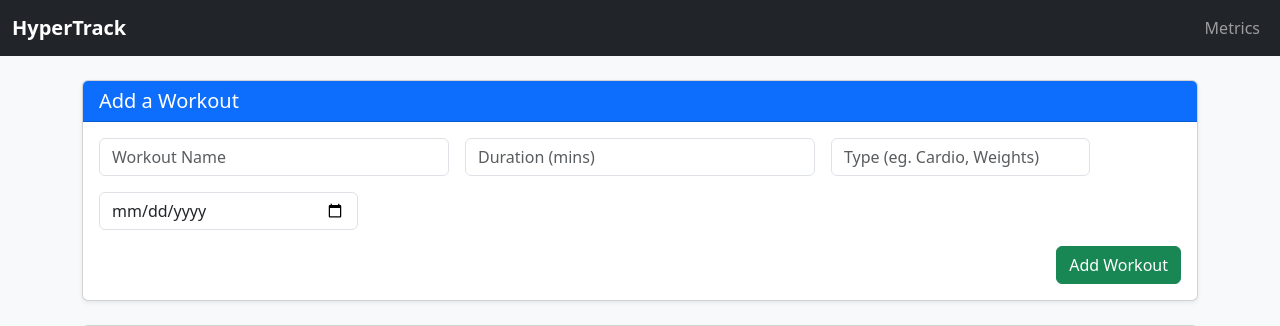
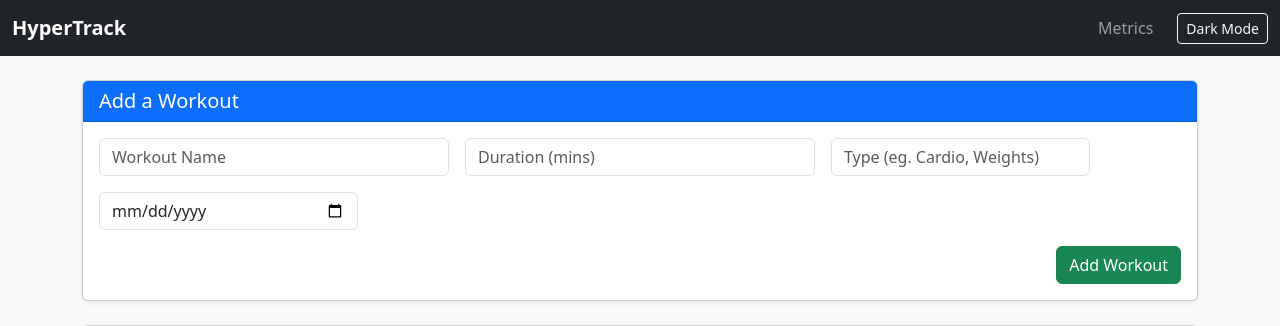
Before and after one commit to OCarrollM/aws-gym-tracker, a Flask app: page / in a window 1280 px wide. Shown: the top 326 px of the page. Run offline with Flask 3, Linux system fonts and the light colour scheme; data that the repository does not hold is empty.

Commit message:
Dark mode

```diff
--- a/templates/index.html
+++ b/templates/index.html
@@ -1,10 +1,15 @@
 <!DOCTYPE html>
-<html lang="en">
+<html lang="en" data-bs-theme="light">
 <head>
     <meta charset="UTF-8">
     <meta name="viewport" content="width=device-width, initial-scale=1.0">
     <title>HyperTrack</title>
     <link href="https://cdn.jsdelivr.net/npm/bootstrap@5.3.2/dist/css/bootstrap.min.css" rel="stylesheet">
+    <style>
+        body {
+            transition: background-color 0.3s, color 0.3s;
+        }
+    </style>
 </head>
 <body class="bg-light">
 
@@ -12,9 +17,12 @@
         <div class="container-fluid">
             <a class="navbar-brand fw-bold" href="/">HyperTrack</a>
             <div class="collapse navbar-collapse">
-                <ul class="navbar-nav ms-auto">
+                <ul class="navbar-nav ms-auto align-items-center">
                     <li class="nav-item">
                         <a class="nav-link" href="#">Metrics</a>
+                    </li>
+                    <li class="nav-item">
+                        <button id="themeToggle" class="btn btn-outline-light btn-sm ms-3">Dark Mode</button>
                     </li>
                 </ul>
             </div>
@@ -83,5 +91,21 @@
     </div>
 
     <script src="https://cdn.jsdelivr.net/npm/bootstrap@5.3.2/dist/js/bootstrap.bundle.min.js"></script>
+    <script>
+        const toggleBtn = document.getElementById("themeToggle");
+        const htmlTag = document.documentElement;
+
+        toggleBtn.addEventListener("click", () => {
+            if (htmlTag.getAttribute("data-bs-theme") === "light") {
+                htmlTag.setAttribute("data-bs-theme", "dark");
+                toggleBtn.textContent = "Light Mode";
+                toggleBtn.classList.replace("btn-outline-light", "btn-outline-warning");
+            } else {
+                htmlTag.setAttribute("data-bs-theme", "light");
+                toggleBtn.textContent = "Dark Mode";
+                toggleBtn.classList.replace("btn-outline-warning", "btn-outline-light");
+            }
+        });
+    </script>
 </body>
 </html>
```
